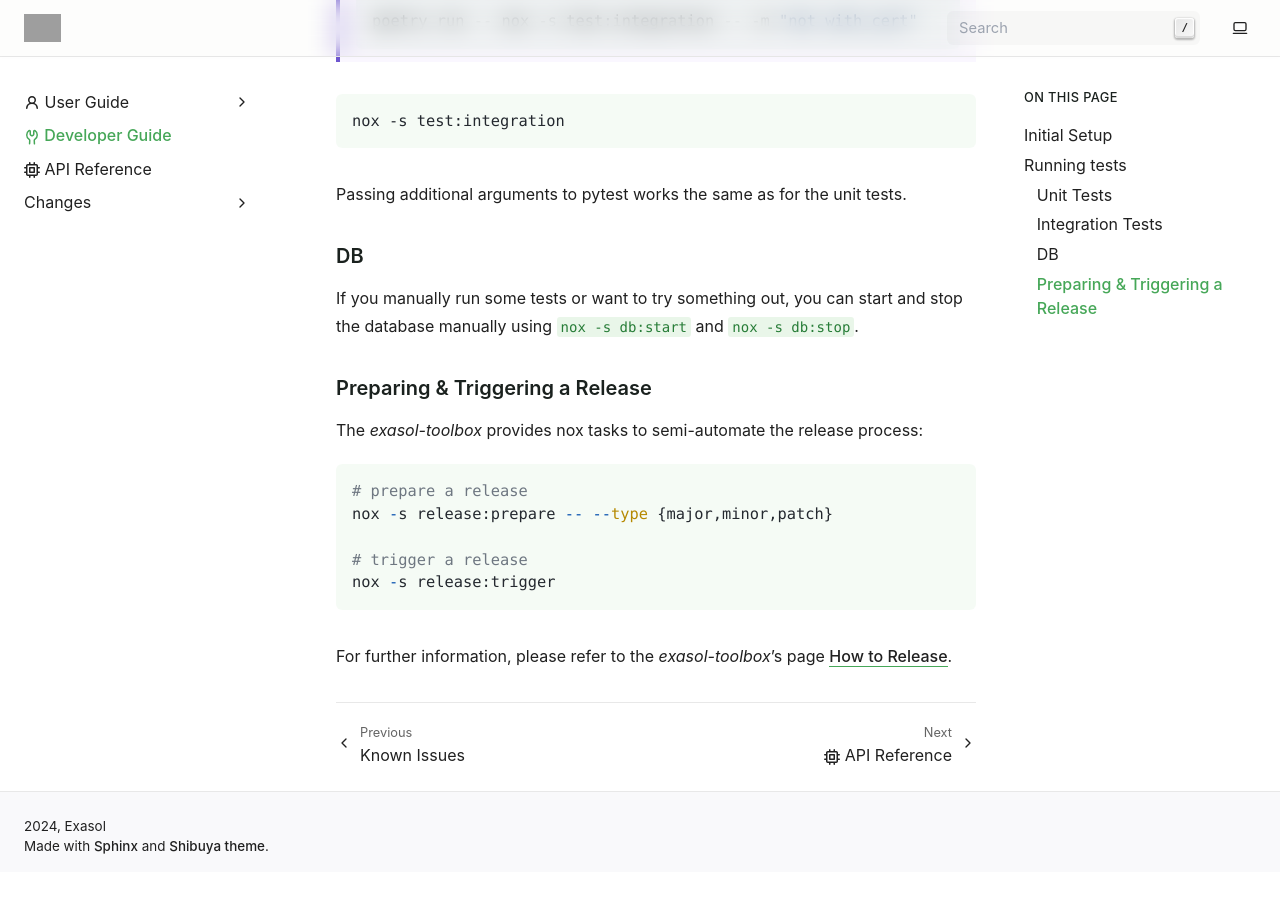
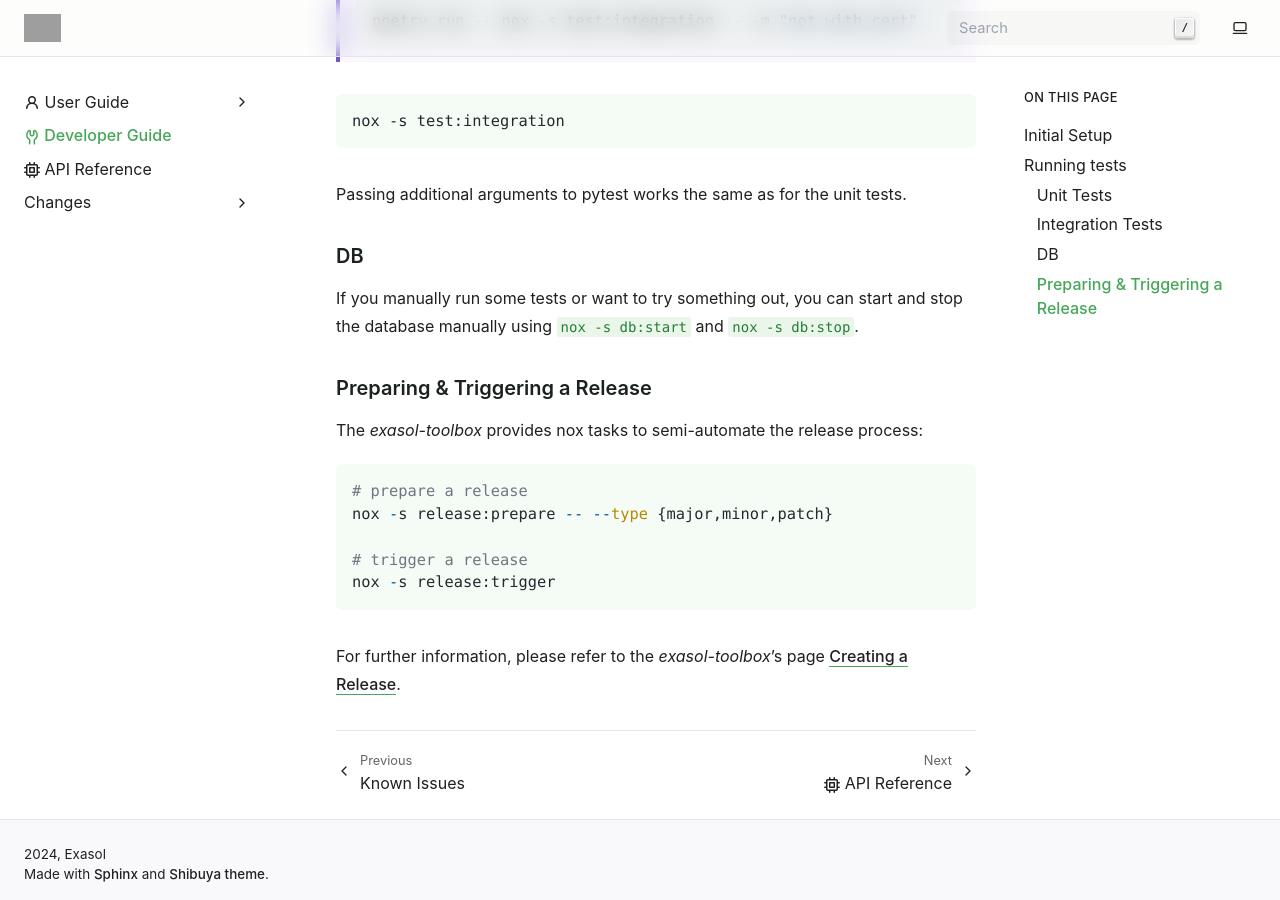
Before and after one commit to exasol/pyexasol, a Sphinx documentation site: the page built from doc/developer_guide.rst, in a window 1280 px wide and 900 px high, scrolled down 1846 px. Built offline with Sphinx 7.4.7, drawn with Linux system fonts in a browser that asks for light colours; pages that are not in the unit, such as notebooks, are missing from menus; before the commit the page ends 2718 px from its top, so only the background shows below that; grey boxes are pictures that could not be loaded.

Commit message:
Update changed link to release guide

```diff
--- a/doc/developer_guide.rst
+++ b/doc/developer_guide.rst
@@ -96,5 +96,5 @@ The `exasol-toolbox` provides nox tasks to semi-automate the release process:
     # trigger a release
     nox -s release:trigger
 
-For further information, please refer to the `exasol-toolbox`'s page `How to Release
-<https://exasol.github.io/python-toolbox/main/user_guide/how_to_release.html>`_.
+For further information, please refer to the `exasol-toolbox`'s page `Creating a Release
+<https://exasol.github.io/python-toolbox/main/user_guide/features/creating_a_release.html>`_.
```
